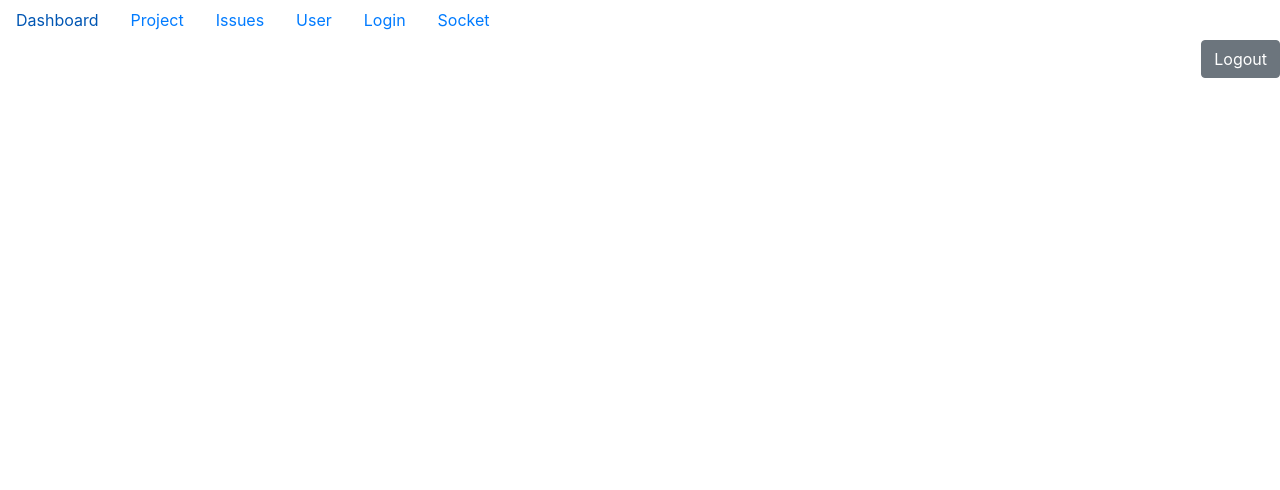
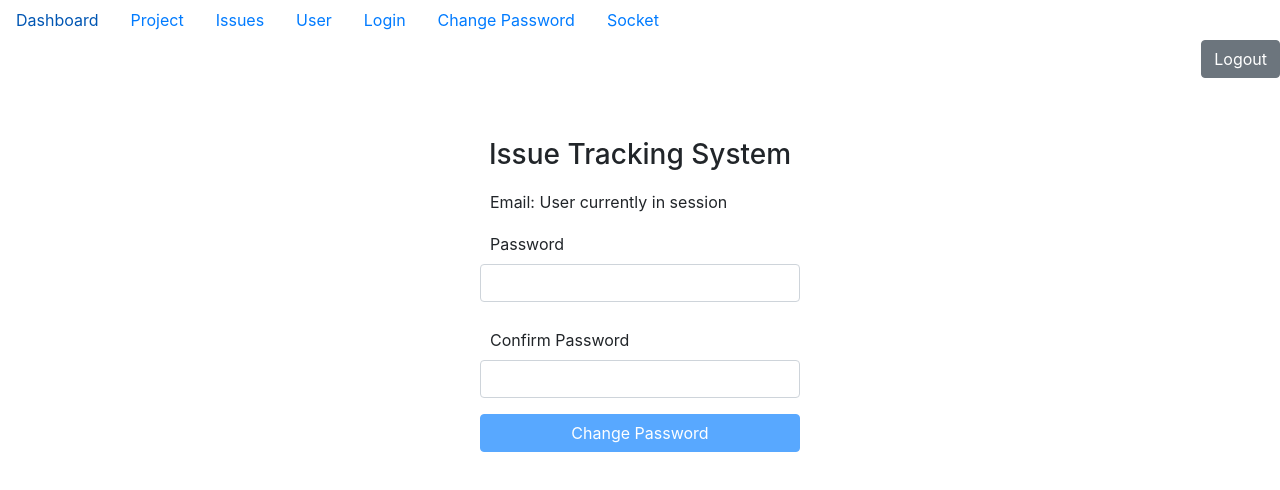
Before and after one commit to PratisthaS/Issue-Tracker-Frontend, a React (Create React App) app: page /changePassword in a window 1280 px wide. Shown: the top 490 px of the page. Built offline with nearby package versions, Linux system fonts and the light colour scheme.

Commit message:
Change PAssword created

```diff
--- /dev/null
+++ b/src/ChangePassword.js
@@ -0,0 +1,70 @@
+import React, { useState } from "react";
+import { Button, FormGroup, FormControl, FormLabel } from "react-bootstrap";
+import "./Login.css";
+import axios from 'axios';
+
+
+export default function ChangePassword(props) {
+    const [email, setEmail] = useState("");
+    const [password, setPassword] = useState("");
+    const [confirmPassword,setConfirmPassword] = useState("");
+
+
+    function validateForm() {
+        return email.length > 0 && password.length > 0 && confirmPassword.length > 0 && password ==confirmPassword;
+    }
+
+    function handleSubmit(event) {
+        debugger
+        const data = {
+            email,
+            password
+        }
+        axios.post('http://localhost:8080/authenticate', data)
+            .then(res => {
+                debugger
+                console.log('User authenticated')
+                localStorage.setItem('sessionUser',JSON.stringify(res.data))
+                props.history.push('/')
+
+            }).catch (error => {
+            debugger
+            alert("User could not be authenticated")
+        })
+        event.preventDefault();
+    }
+
+    return (
+        <div className="Login">
+            <div align="center">
+                <h3>Issue Tracking System</h3>
+            </div>
+            <form onSubmit={handleSubmit}>
+
+
+                <label>Email: {"User currently in session"}</label> <br/>
+
+
+                <FormGroup controlId="password" bsSize="large">
+                    <FormLabel>Password</FormLabel>
+                    <FormControl
+                        value={password}
+                        onChange={e => setPassword(e.target.value)}
+                        type="password"
+                    />
+                </FormGroup>
+                <FormGroup controlId="Confirmpassword" bsSize="large">
+                    <FormLabel>Confirm Password</FormLabel>
+                    <FormControl
+                        value={confirmPassword}
+                        onChange={e => setConfirmPassword(e.target.value)}
+                        type="password"
+                    />
+                </FormGroup>
+                <Button block bsSize="large" disabled={!validateForm()} type="submit">
+                    Change Password
+                </Button>
+            </form>
+        </div>
+    );
+}
--- a/src/Route.js
+++ b/src/Route.js
@@ -9,6 +9,7 @@ import Dashboard from "./components/Dashboard";
 import editRoles from "./components/editRoles";
 import WebSocketClient from "./components/WebSocketClient";
 import Login from "./Login";
+import changePassword from "./ChangePassword"
 
 export default function RouterConfig() {
     return (
@@ -22,6 +23,7 @@ export default function RouterConfig() {
                 <Route path="/edit-roles/:userId" component={editRoles} />
                 <Route path="/socket" component={WebSocketClient} />
                 <Route path="/login" component={Login} />
+                <Route path="/changePassword" component={changePassword} />
             </Switch>
         </BrowserRouter>
     );
--- a/src/index.js
+++ b/src/index.js
@@ -41,6 +41,9 @@ const routing = (
           <NavLink  id="linkHome" href="/login">Login</NavLink>
         </NavItem>
         <NavItem>
+          <NavLink href="/changePassword">Change Password</NavLink>
+        </NavItem>
+        <NavItem>
           <NavLink href="/socket">Socket</NavLink>
         </NavItem>
         </Nav>
```
